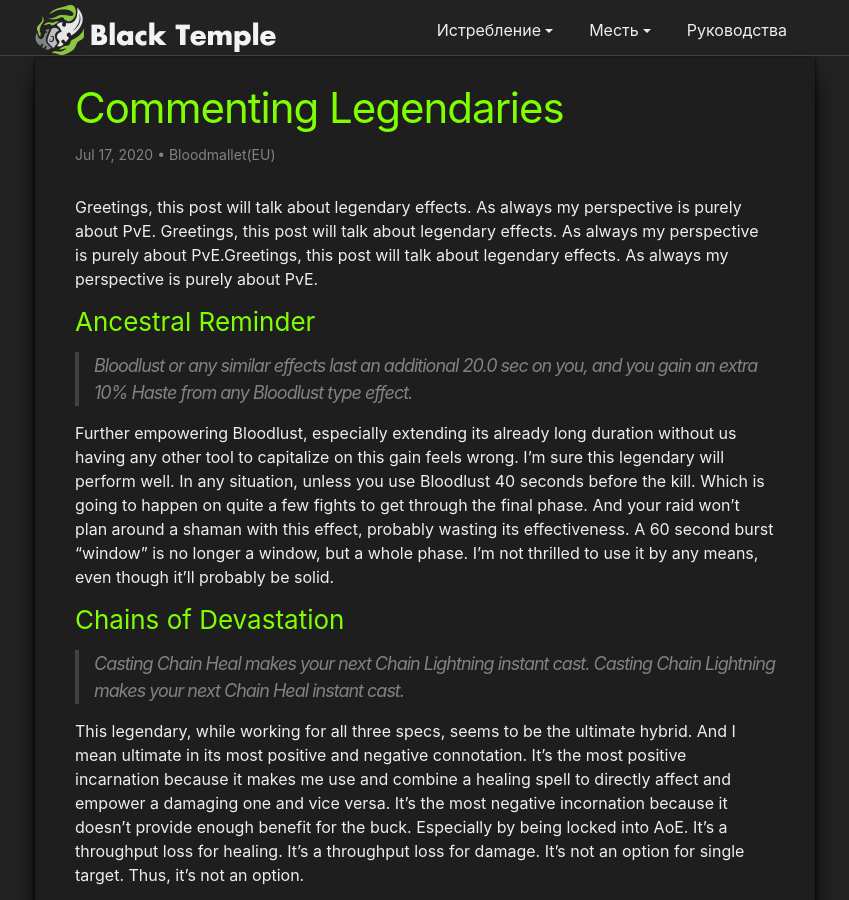
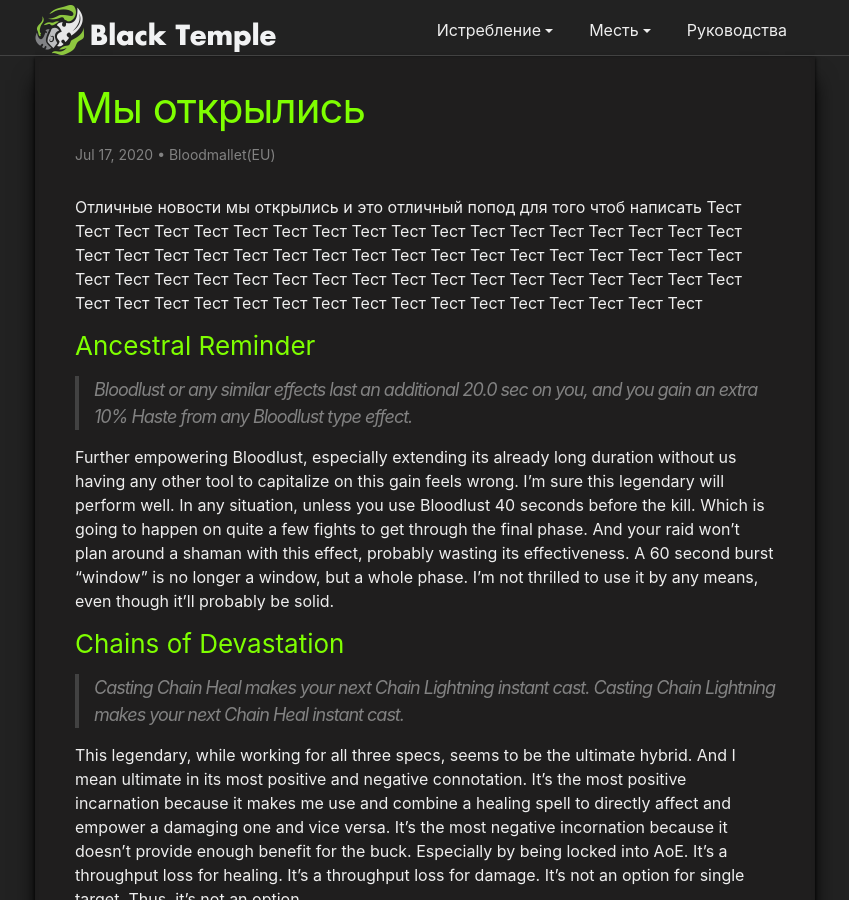
Before and after one commit to blacktempl/blacktempl.github.io, a Jekyll site: the page built from blog/_posts/2020-07-18-commenting-legendaries.md, in a window 1280 px wide and 900 px high. Shown: the whole window, without its empty margins (215-1064 px from the left). Built offline with Jekyll 4.4.1, drawn with Linux system fonts in a browser that asks for light colours; a script that is not in the unit is left out; comment, search, counter and statistics services are not loaded.

Commit message:
Update 2020-07-18-commenting-legendaries.md

```diff
--- a/blog/_posts/2020-07-18-commenting-legendaries.md
+++ b/blog/_posts/2020-07-18-commenting-legendaries.md
@@ -1,14 +1,10 @@
 ---
 layout: post
-title: Commenting Legendaries
+title: Мы открылись
 date: 2020-07-18 00:00:00 +0200
 author: Bloodmallet(EU)
 ---
-Greetings,
-this post will talk about legendary effects. As always my perspective is purely about PvE.
-Greetings,
-this post will talk about legendary effects. As always my perspective is purely about PvE.Greetings,
-this post will talk about legendary effects. As always my perspective is purely about PvE.
+Отличные новости мы открылись и это отличный попод для того чтоб написать Тест Тест Тест Тест Тест Тест Тест Тест Тест Тест Тест Тест Тест Тест Тест Тест Тест Тест Тест Тест Тест Тест Тест Тест Тест Тест Тест Тест Тест Тест Тест Тест Тест Тест Тест Тест Тест Тест Тест Тест Тест Тест Тест Тест Тест Тест Тест Тест Тест Тест Тест Тест Тест Тест Тест Тест Тест Тест Тест Тест Тест Тест Тест Тест Тест Тест Тест Тест
 ### Ancestral Reminder
 > Bloodlust or any similar effects last an additional 20.0 sec on you, and you gain an extra 10% Haste from any Bloodlust type effect.
 
```
